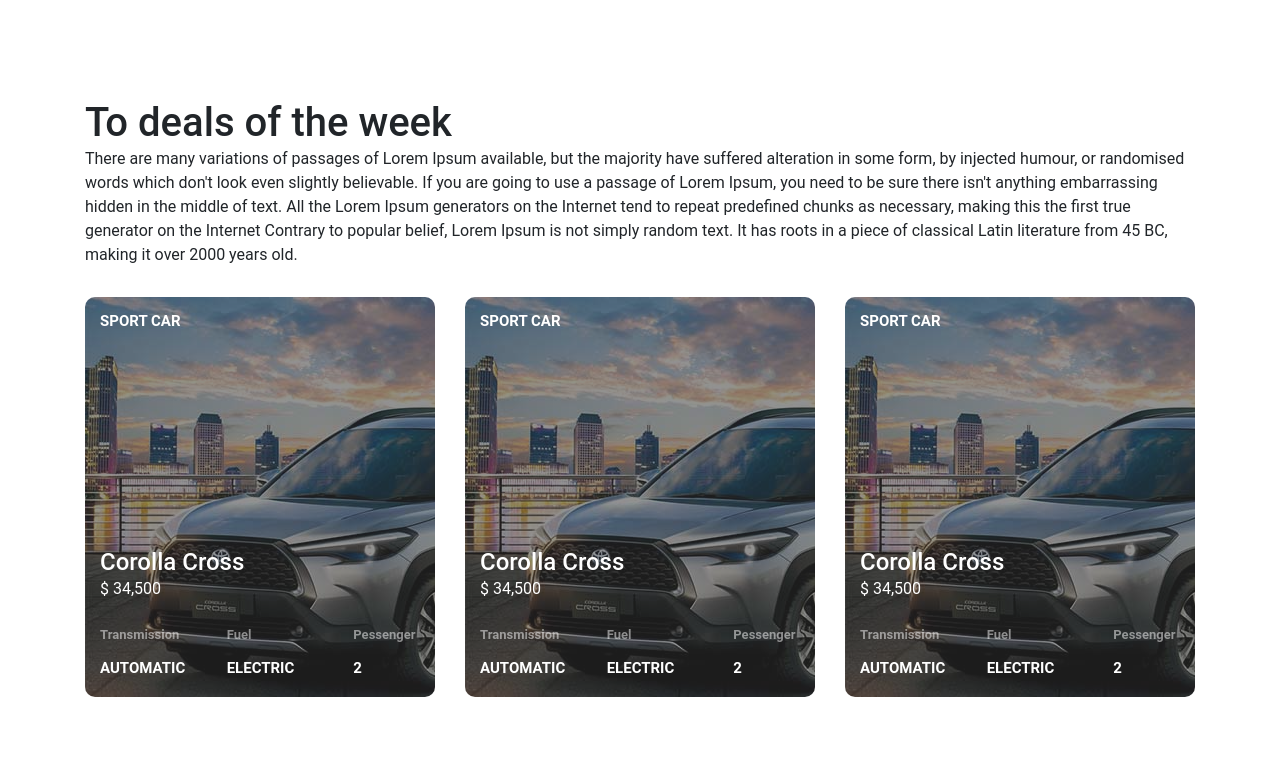
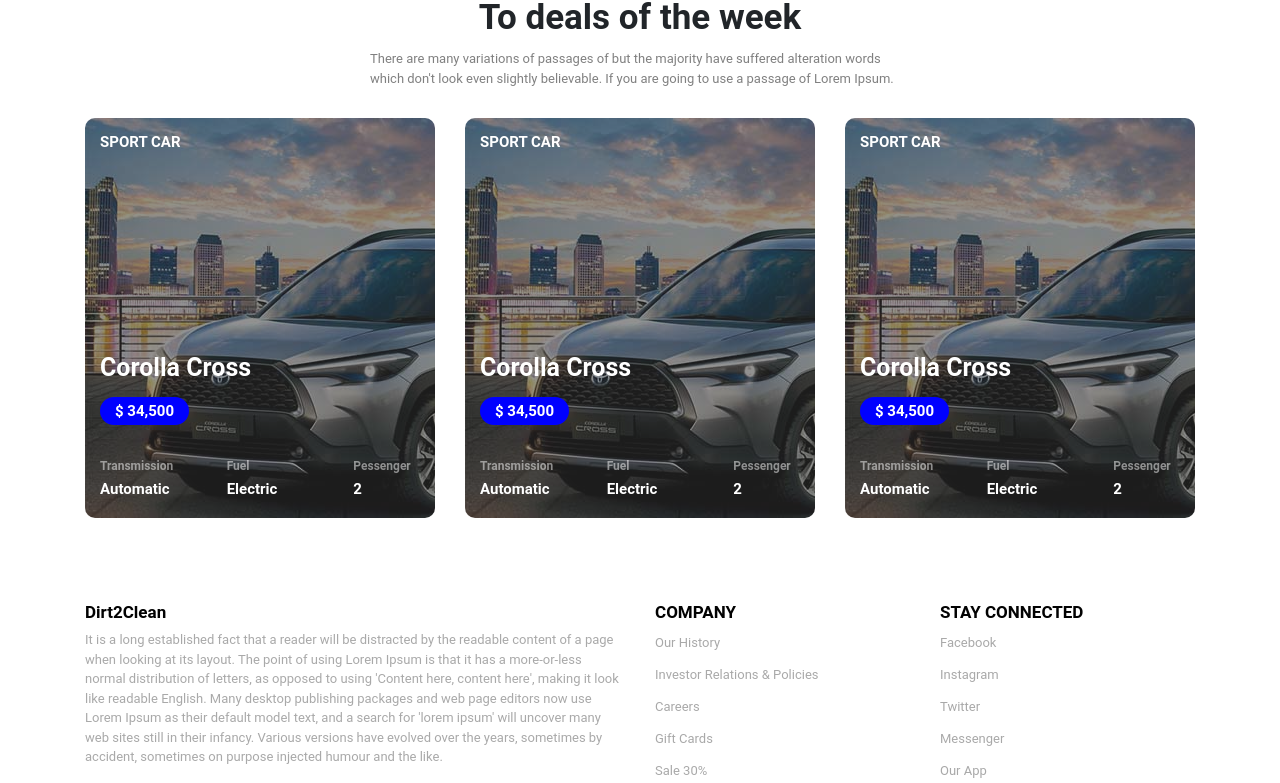
Before and after one commit to muhammadidreesshaikh/autowash-app, a React (Create React App) app: page / in a window 1280 px wide. Shown: the part 1827-2610 px from the top of the page. Built offline with nearby package versions, Linux system fonts and the light colour scheme.

Commit message:
servicescard component done

```diff
--- a/src/assets/css/footer.css
+++ b/src/assets/css/footer.css
@@ -34,11 +34,22 @@
 }
 
 .footer .press a{
+    border: 1px solid var(--color-blue);
+    border-radius: 5px;
+    padding: 7px 12px;
+    font-size: 13px;
+    background-color: var(--color-blue);
     color: var(--color-white);
-    background-color: var(--color-blue);
-    border-radius: 10px;
-    font-size: 12px;
-    padding: 5px 15px;
+    transition: 0.5s;
+
+}
+
+.footer .press a:hover{
+    background-color: var(--color-black);
+    border: 1px solid var(--color-black);
+    opacity: 0.5s;
+    transition: 0.5s;
+    color: var(--color-white);
 }
 
 .footer .first ul{
--- a/src/assets/css/home.css
+++ b/src/assets/css/home.css
@@ -1,5 +1,5 @@
 .about{
-    padding: 7% 0;
+    padding: 5% 0;
 }
 
 .about .image{
@@ -63,7 +63,7 @@
 }
 
 .check{
-    padding: 7% 0;
+    padding: 5% 0;
 }
 
 .check .heading{
@@ -118,11 +118,17 @@
 }
 
 .deal h1{
-
+    text-align: center;
+    font-size: 35px;
+    font-weight: bold;
 }
 
 .deal p{
-
+    text-align: center;
+    font-size: 13px;
+    color: gray;
+    padding-top: 10px;
+    text-align: unset;
 }
 
 .deal .service-cards{
--- a/src/assets/css/servicescard.css
+++ b/src/assets/css/servicescard.css
@@ -22,11 +22,37 @@
     bottom: 20px;
 }
 
-.custom-card .content p{
-    font-size: 13px;
+.custom-card .content h4{
+    color: white;
+    font-size: 25px;
     font-weight: bold;
 }
 
-.custom-card .content h6{
+.custom-card .content a{
+    background-color: blue;
+    font-size: 15px;
+    padding: 5px 15px;
+    border-radius: 30px;
+    color: white;
+    font-weight: bold;
+    transition: 0.5s;
+}
 
+.custom-card .content a:hover{
+    background-color: var(--color-white);
+    opacity: 0.5s;
+    transition: 0.5s;
+    color: var(--color-black);
 }
+
+.custom-card .content p{
+    font-size: 12px;
+    font-weight: bold;
+}
+
+.custom-card .content h5{
+    color: white;
+    font-size: 15px;
+    font-weight: bold;
+    padding-top: 5px;
+}
--- a/src/components/Home.js
+++ b/src/components/Home.js
@@ -117,10 +117,10 @@
 
                     <div className="deal">
                         <div className="container">
-                            <div className="row">
-                                <div className="col-12 col-md-12 col-lg-12">
+                            <div className="row justify-content-center">
+                                <div className="col-12 col-md-6 col-lg-6">
                                     <h1>To deals of the week</h1>
-                                    <p>There are many variations of passages of Lorem Ipsum available, but the majority have suffered alteration in some form, by injected humour, or randomised words which don't look even slightly believable. If you are going to use a passage of Lorem Ipsum, you need to be sure there isn't anything embarrassing hidden in the middle of text. All the Lorem Ipsum generators on the Internet tend to repeat predefined chunks as necessary, making this the first true generator on the Internet Contrary to popular belief, Lorem Ipsum is not simply random text. It has roots in a piece of classical Latin literature from 45 BC, making it over 2000 years old. </p>
+                                    <p>There are many variations of passages of but the majority have suffered alteration words which don't look even slightly believable. If you are going to use a passage of Lorem Ipsum. </p>
                                 </div>
                             </div>
 
--- a/src/shared/ServicesCard.js
+++ b/src/shared/ServicesCard.js
@@ -15,22 +15,24 @@
 
                 <div className="content">
                     <h4>Corolla Cross</h4>
-                    <a>$ 34,500</a>
+                    <div className="mt-3">
+                        <a href="#">$ 34,500</a>
+                    </div>
 
                     <div className="row pt-4">
                         <div className="col-md-4 col-lg-4">
                             <p className="text-white-50">Transmission</p>
-                            <h6>Automatic</h6>
+                            <h5>Automatic</h5>
                         </div>
 
                         <div className="col-md-4 col-lg-4">
                             <p className="text-white-50">Fuel</p>
-                            <h6>Electric</h6>
+                            <h5>Electric</h5>
                         </div>
 
                         <div className="col-md-4 col-lg-4">
                             <p className="text-white-50">Pessenger</p>
-                            <h6>2</h6>
+                            <h5>2</h5>
                         </div>
                     </div>
                 </div>
```
Also changed, not shown: src/App.css (+19 -0 lines).
